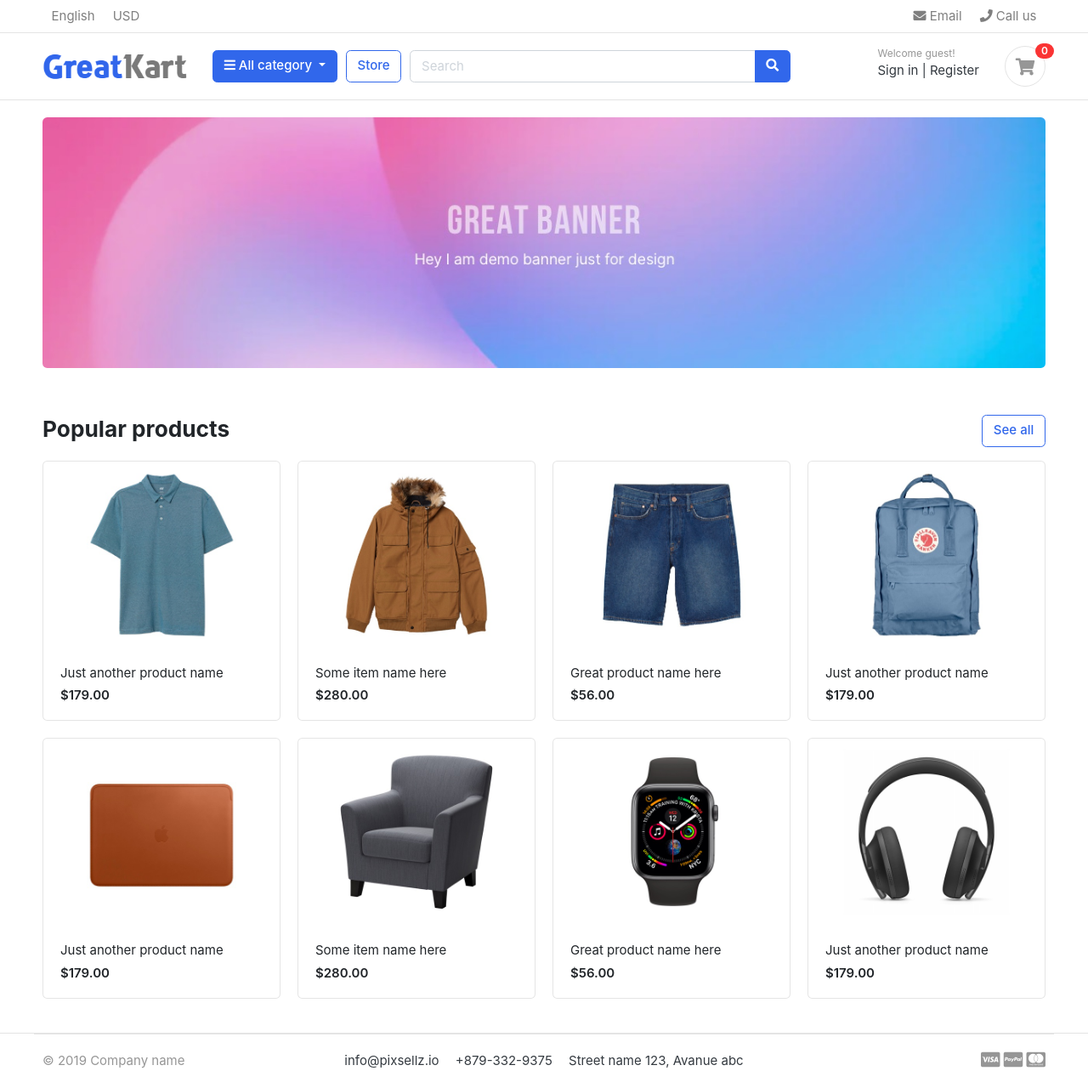
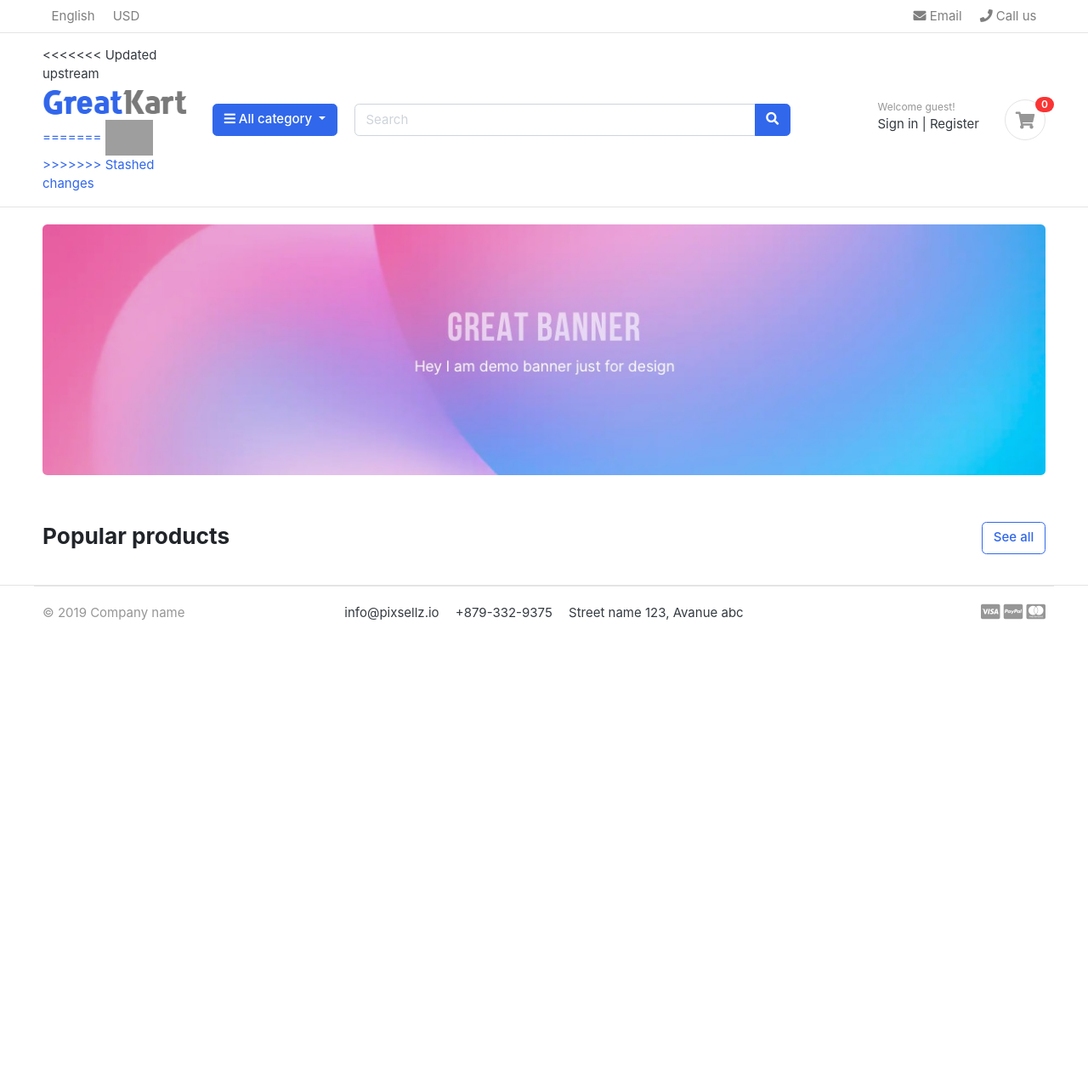
Before and after one commit to Harshavardhan-504/ShopSphere, a Django app: template templates/home.html in a window 1280 px wide. Shown: the whole page at 85% size. After the commit the page ends 730 px from the top, so only its background shows below. Run offline with Django 3.2, Linux system fonts and the light colour scheme; the template is opened without the code that fills it, so the values that code supplies are empty; some libraries are stand-ins or nearby versions; some web fonts are replaced; grey boxes are pictures that could not be loaded.

Commit message:
Sprint1 changes

```diff
--- a/accounts/models.py
+++ b/accounts/models.py
@@ -16,7 +16,7 @@ class MyAccountManager(BaseUserManager):
             first_name = first_name,
             last_name = last_name,
         )
-
+        user.is_active = True
         user.set_password(password)
         user.save(using=self._db)
         return user
--- a/templates/home.html
+++ b/templates/home.html
@@ -25,82 +25,6 @@
 	<h3 class="section-title">Popular products</h3>
 </header><!-- sect-heading -->
 
-
-<div class="row">
-	<div class="col-md-3">
-		<div class="card card-product-grid">
-			<a href="./product-detail.html" class="img-wrap"> <img src="{% static 'images/items/1.jpg' %}"> </a>
-			<figcaption class="info-wrap">
-				<a href="./product-detail.html" class="title">Just another product name</a>
-				<div class="price mt-1">$179.00</div> <!-- price-wrap.// -->
-			</figcaption>
-		</div>
-	</div> <!-- col.// -->
-	<div class="col-md-3">
-		<div class="card card-product-grid">
-			<a href="./product-detail.html" class="img-wrap"> <img src="{% static 'images/items/2.jpg' %}"> </a>
-			<figcaption class="info-wrap">
-				<a href="./product-detail.html" class="title">Some item name here</a>
-				<div class="price mt-1">$280.00</div> <!-- price-wrap.// -->
-			</figcaption>
-		</div>
-	</div> <!-- col.// -->
-	<div class="col-md-3">
-		<div class="card card-product-grid">
-			<a href="./product-detail.html" class="img-wrap"> <img src="{% static 'images/items/3.jpg' %}"> </a>
-			<figcaption class="info-wrap">
-				<a href="./product-detail.html" class="title">Great product name here</a>
-				<div class="price mt-1">$56.00</div> <!-- price-wrap.// -->
-			</figcaption>
-		</div>
-	</div> <!-- col.// -->
-	<div class="col-md-3">
-		<div class="card card-product-grid">
-			<a href="./product-detail.html" class="img-wrap"> <img src="{% static 'images/items/4.jpg' %}"> </a>
-			<figcaption class="info-wrap">
-				<a href="./product-detail.html" class="title">Just another product name</a>
-				<div class="price mt-1">$179.00</div> <!-- price-wrap.// -->
-			</figcaption>
-		</div>
-	</div> <!-- col.// -->
-	<div class="col-md-3">
-		<div class="card card-product-grid">
-			<a href="./product-detail.html" class="img-wrap"> <img src="{% static 'images/items/5.jpg' %}"> </a>
-			<figcaption class="info-wrap">
-				<a href="./product-detail.html" class="title">Just another product name</a>
-				<div class="price mt-1">$179.00</div> <!-- price-wrap.// -->
-			</figcaption>
-		</div>
-	</div> <!-- col.// -->
-	<div class="col-md-3">
-		<div class="card card-product-grid">
-			<a href="./product-detail.html" class="img-wrap"> <img src="{% static 'images/items/6.jpg' %}"> </a>
-			<figcaption class="info-wrap">
-				<a href="./product-detail.html" class="title">Some item name here</a>
-				<div class="price mt-1">$280.00</div> <!-- price-wrap.// -->
-			</figcaption>
-		</div>
-	</div> <!-- col.// -->
-	<div class="col-md-3">
-		<div class="card card-product-grid">
-			<a href="./product-detail.html" class="img-wrap"> <img src="{% static 'images/items/7.jpg' %}"> </a>
-			<figcaption class="info-wrap">
-				<a href="./product-detail.html" class="title">Great product name here</a>
-				<div class="price mt-1">$56.00</div> <!-- price-wrap.// -->
-			</figcaption>
-		</div>
-	</div> <!-- col.// -->
-	<div class="col-md-3">
-		<div class="card card-product-grid">
-			<a href="./product-detail.html" class="img-wrap"> <img src="{% static 'images/items/9.jpg' %}"> </a>
-			<figcaption class="info-wrap">
-				<a href="./product-detail.html" class="title">Just another product name</a>
-				<div class="price mt-1">$179.00</div> <!-- price-wrap.// -->
-			</figcaption>
-		</div>
-	</div> <!-- col.// -->
-</div> <!-- row.// -->
-
 </div><!-- container // -->
 </section>
 <!-- ========================= SECTION  END// ========================= -->
--- a/templates/includes/navbar.html
+++ b/templates/includes/navbar.html
@@ -17,8 +17,8 @@
 		</li>
     </ul>
     <ul class="navbar-nav">
-		<li><a href="#" class="nav-link"> <i class="fa fa-envelope"></i> Email </a></li>
-		<li><a href="#" class="nav-link"> <i class="fa fa-phone"></i> Call us </a></li>
+		<li><a href="mailto:support@shopsphere.com" class="nav-link"> <i class="fa fa-envelope"></i> Email </a></li>
+		<li><a href="tel:+1234567890" class="nav-link"> <i class="fa fa-phone"></i> Call us </a></li>
 	</ul> <!-- list-inline //  -->
   </div> <!-- navbar-collapse .// -->
 </div> <!-- container //  -->
@@ -28,8 +28,13 @@
 	<div class="container">
 <div class="row align-items-center">
 	<div class="col-lg-2 col-md-3 col-6">
+<<<<<<< Updated upstream
 		<a href="./" class="brand-wrap">
 			<img class="logo" src="{% static './images/logo.png' %}">
+=======
+		<a href="{% url 'home' %}" class="brand-wrap">
+			<img class="logo" src="{% static './images/logoNew.png' %}">
+>>>>>>> Stashed changes
 		</a> <!-- brand-wrap.// -->
 	</div>
 	<div class="col-lg col-sm col-md col-6 flex-grow-0">
@@ -47,7 +52,7 @@
 			</div>
 		</div>  <!-- category-wrap.// -->
 	</div> <!-- col.// -->
-	<a href="./store.html" class="btn btn-outline-primary">Store</a>
+	<!-- <a href="./store.html" class="btn btn-outline-primary">Store</a> -->
 	<div class="col-lg  col-md-6 col-sm-12 col">
 		<form action="#" class="search">
 			<div class="input-group w-100">
```
Also changed, not shown: accounts/urls.py (added, +9 -0 lines), accounts/views.py (+70 -0 lines), shopshere/settings.py (+19 -0 lines), templates/accounts/account_verif_mail.html (added, +9 -0 lines), templates/accounts/register.html (added, +65 -0 lines), static/css/bootstrap.css, 3 other files.
